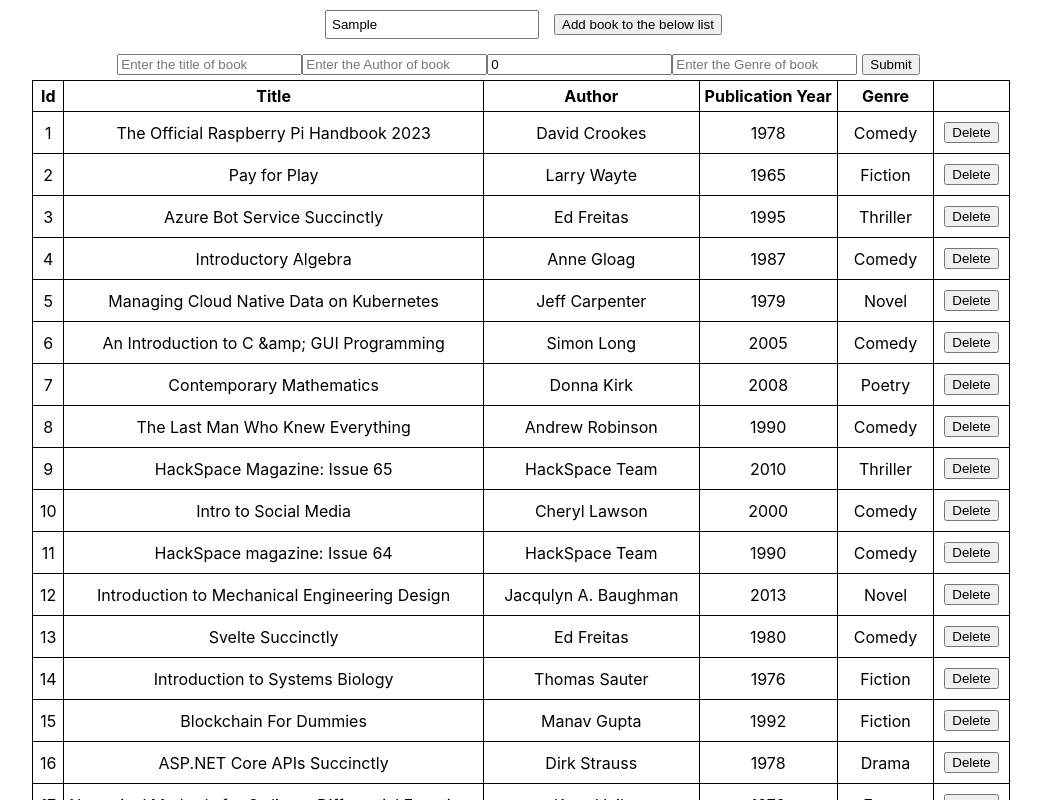
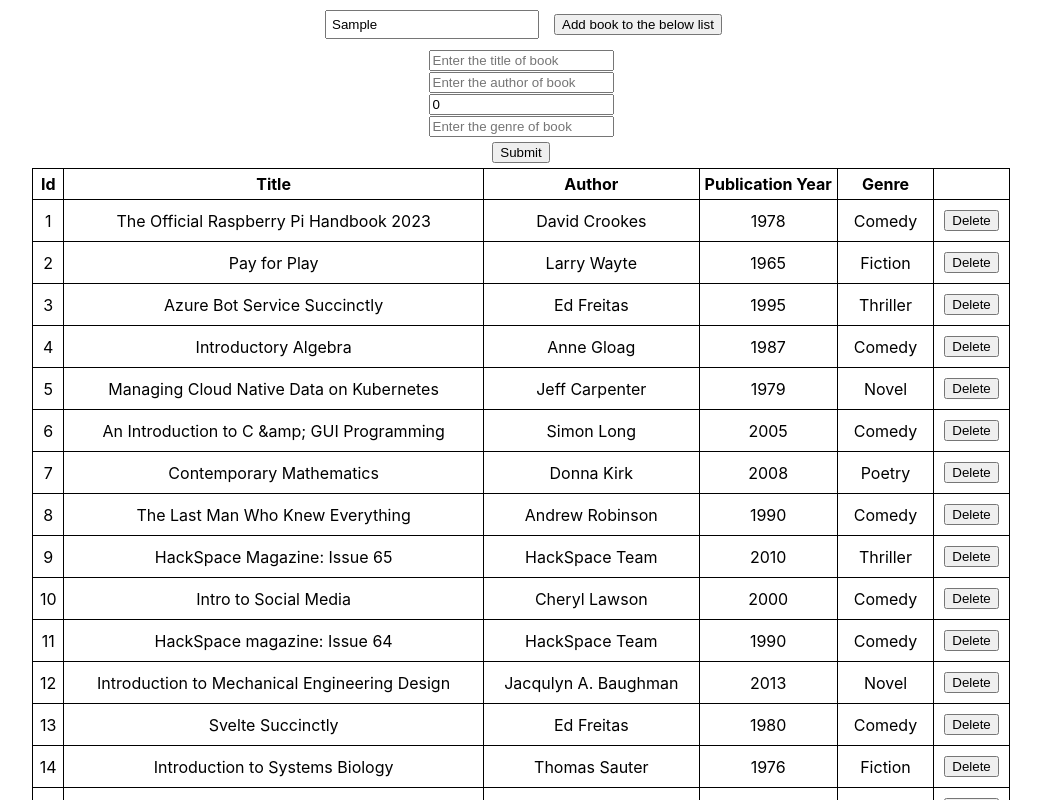
Before and after one commit to sundar38/Managing_books_assignment, a React (Create React App) app: page /dashboard in a window 1280 px wide. Both pictures are taken after typing "Sample" into the empty fields and a click on the button "Add book to the below list". Shown: the top 800 px of the page, without its empty margins (119-1160 px from the left). Built offline with nearby package versions, Linux system fonts and the light colour scheme.

Commit message:
implemented form validation with formik

```diff
--- a/package.json
+++ b/package.json
@@ -8,6 +8,7 @@
     "@testing-library/jest-dom": "^5.17.0",
     "@testing-library/react": "^13.4.0",
     "@testing-library/user-event": "^13.5.0",
+    "formik": "^2.4.5",
     "react": "^18.2.0",
     "react-dom": "^18.2.0",
     "react-paginate": "^8.2.0",
--- a/src/Dashboard.js
+++ b/src/Dashboard.js
@@ -1,10 +1,17 @@
 import React, { useState } from 'react'
 import bookslist from './Bookslist'
+import { Form, Formik, Field, ErrorMessage } from 'formik'
+// import './style.scss';
 function Dashboard() {
+
     const [books, setBooks]= useState(bookslist)
     const [order,setOrder] = useState("ASC")
     const [search, setSearch]= useState("")
     const [form, setForm]= useState(false)
+    const [view, setView]= useState(false)
+
+
+
     const [bookdetails, setBookdetails] = useState({
         title: "",
         author: "",
@@ -40,29 +47,19 @@ function Dashboard() {
         console.log(filteredlist);
         setBooks(filteredlist)
     }
-    var dupbooklist=bookslist
+
     function deletedata(index, id){
-        console.log(index)
-        console.log("id is", id)
-        var finallist=dupbooklist.filter(eachbook=>eachbook.id!==id )
-        dupbooklist=finallist
+        alert("Are you sure you want to delete this book?")
+        var finallist=books.filter(eachbook=>eachbook.id!==id )
         setBooks(finallist)
     }
-    const handleChange = e => {
-        setBookdetails({
-          ...bookdetails,
-          [e.target.name]: e.target.value,
-        })
-      }
-    function addformdata(){
 
-        let obj={
-                "id": bookslist.length+1, "title": bookdetails.title, "author": bookdetails.author, "publication_year": bookdetails.author, "genre": bookdetails.genre,
-            }
-        console.log(obj);
-        var bookslistafteradd=[...books, obj]
-        setBooks(bookslistafteradd)
-    }
+
+    // function viewdata(index, book){
+    //     console.log(book);
+
+    //     alert("This book `${book.title}` was written by {book.author} published in {book.pub_year} belongs to {book.genre}")
+    // }
 
 
   return (
@@ -71,13 +68,62 @@ function Dashboard() {
             <button onClick={()=>setForm(true)}>Add book to the below list</button>
 
             {
-                form?<div>
-                    <input type='text' placeholder='Enter the title of book'name='title' value={bookdetails.title} onChange={handleChange}></input>
-                    <input type='text' placeholder='Enter the Author of book'name='author' value={bookdetails.author} onChange={handleChange}></input>
-                    <input type='number' placeholder='Enter the Publication Year' name='pub_year' value={bookdetails.pub_year} onChange={handleChange}></input>
-                    <input type='text' placeholder='Enter the Genre of book' name='genre' value={bookdetails.genre}  onChange={handleChange}></input>
-                    <button onClick={addformdata}>Submit</button>
-                </div>:
+                 form?
+                 <div>
+                    <Formik
+                        initialValues={{ title: '', author: '', pub_year:0, genre: "" }}
+                        validate={values => {
+                            const errors = {};
+                            if (!values.title) {
+                                errors.title = 'Title field is Required';
+                            }
+                            if(!values.author){
+                                errors.author="Author field is Required";
+                            }
+                            if(!values.pub_year){
+                                errors.pub_year="Publication year field is Required";
+                            }
+                            if(!values.genre){
+                                errors.genre="Genre field is Required";
+                            }
+                            // } else if (
+                            //     !/^[A-Z0-9._%+-]+@[A-Z0-9.-]+\.[A-Z]{2,}$/i.test(values.email)
+                            // ) {
+                            //     errors.email = 'Invalid email address';
+                            // }
+                            return errors;
+                        }}
+                        onSubmit={(values, { setSubmitting }) => {
+                            let obj={
+                                "id": books.length+1, "title": values.title, "author": values.author, "publication_year": values.author, "genre": values.genre,
+                            }
+                            console.log(obj);
+                            var bookslistafteradd=[...books, obj]
+                            setBooks(bookslistafteradd)
+                            values.title=""
+                            values.author=""
+                            values.genre=""
+                            values.pub_year=0
+                        }}
+                    >
+                    {({ isSubmitting }) => (
+                        <Form>
+                            <Field type="text" name="title" placeholder="Enter the title of book" /> <br></br>
+                            <ErrorMessage name="title" component="div" className="errormessage" />
+                            <Field type="text" name="author" placeholder="Enter the author of book" /><br></br>
+                            <ErrorMessage name="author" component="div" className="errormessage"/>
+                            <Field type="number" name="pub_year" placeholder="Enter the publication year of book" /><br></br>
+                            <ErrorMessage name="pub_year" component="div" className="errormessage" />
+                            <Field type="text" name="genre" placeholder="Enter the genre of book" /><br></br>
+                            <ErrorMessage name="genre" component="div" className="errormessage" />
+                            <button type="submit" >
+                                Submit
+                            </button>
+                        </Form>
+                    )}
+                    </Formik>
+                </div>
+                 :
                 <div></div>
             }
             <table>
@@ -100,6 +146,8 @@ function Dashboard() {
                     <td>{book.publication_year}</td>
                     <td>{book.genre}</td>
                     <td><button onClick={()=>{ deletedata(index, book.id)}}>Delete</button></td>
+                    {/* <td><button onClick={()=> setView(true)}>View</button></td>
+                    {view?<h1>Hi</h1>:<></>} */}
                 </tr>
 
                 )}
@@ -111,6 +159,7 @@ function Dashboard() {
 
 
 
+
     </div>
   )
 }
--- a/src/index.css
+++ b/src/index.css
@@ -36,3 +36,6 @@ table{
   width: 200px;
   padding: 5px;
 }
+.errormessage{
+  color: red;
+}
```
Also changed, not shown: 1 other file (tests, documents, lock files or other folders).
